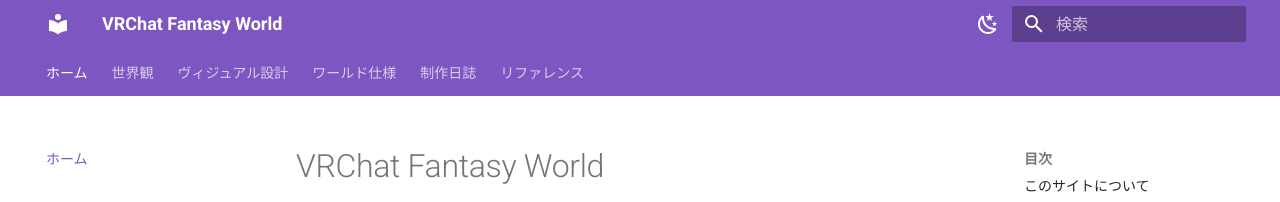
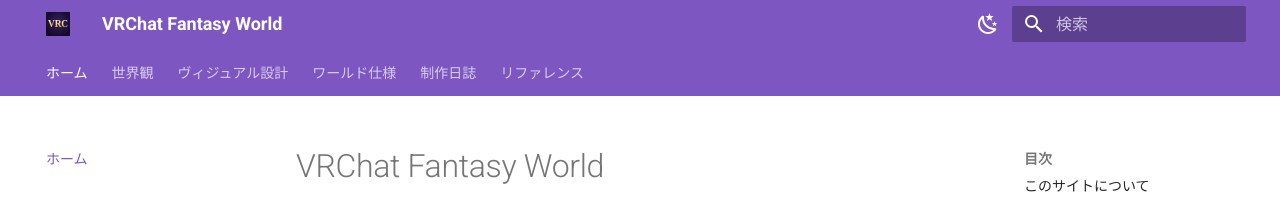
Before and after one commit to annachloe2025/VRChat, an MkDocs documentation site: the page built from docs/index.md, in a window 1280 px wide. Shown: the top 202 px of the page. Built offline with MkDocs 1.6.1 and Material for MkDocs 9.7.7, drawn with Linux system fonts in a browser that asks for light colours.

Commit message:
Update docs

```diff
--- a/mkdocs.yml
+++ b/mkdocs.yml
@@ -4,7 +4,10 @@
 
 theme:
   name: material
+  custom_dir: overrides
   language: ja
+  logo: assets/logo.svg
+  favicon: assets/favicon-32.png
   features:
     - navigation.tabs
     - navigation.sections
--- /dev/null
+++ b/overrides/main.html
@@ -0,0 +1,23 @@
+{% extends "base.html" %}
+
+{% block extrahead %}
+  <!-- iOS Safari: ホーム画面追加時のアイコン -->
+  <link rel="apple-touch-icon" href="{{ 'apple-touch-icon.png' | url }}">
+  <link rel="apple-touch-icon" sizes="180x180" href="{{ 'apple-touch-icon.png' | url }}">
+
+  <!-- ファビコン(複数サイズ) -->
+  <link rel="icon" type="image/png" sizes="32x32" href="{{ 'assets/favicon-32.png' | url }}">
+  <link rel="icon" type="image/png" sizes="96x96" href="{{ 'assets/favicon-96.png' | url }}">
+
+  <!-- Android Chrome / PWA アイコン -->
+  <link rel="icon" type="image/png" sizes="192x192" href="{{ 'assets/icon-192.png' | url }}">
+  <link rel="icon" type="image/png" sizes="512x512" href="{{ 'assets/icon-512.png' | url }}">
+
+  <!-- iOS ホーム画面表示時の見え方 -->
+  <meta name="apple-mobile-web-app-capable" content="yes">
+  <meta name="apple-mobile-web-app-status-bar-style" content="black-translucent">
+  <meta name="apple-mobile-web-app-title" content="VRChat FW">
+
+  <!-- ブラウザのテーマカラー(モバイルブラウザのアドレスバー色) -->
+  <meta name="theme-color" content="#3a2360">
+{% endblock %}
```
Also changed, not shown: docs/apple-touch-icon.png (added), docs/assets/apple-touch-icon-180.png (added), docs/assets/favicon-32.png (added), docs/assets/favicon-96.png (added), docs/assets/icon-192.png (added), docs/assets/icon-512.png (added), docs/assets/icon-maskable-512.png (added), docs/assets/logo-256.png (added), docs/assets/logo.svg (added).
